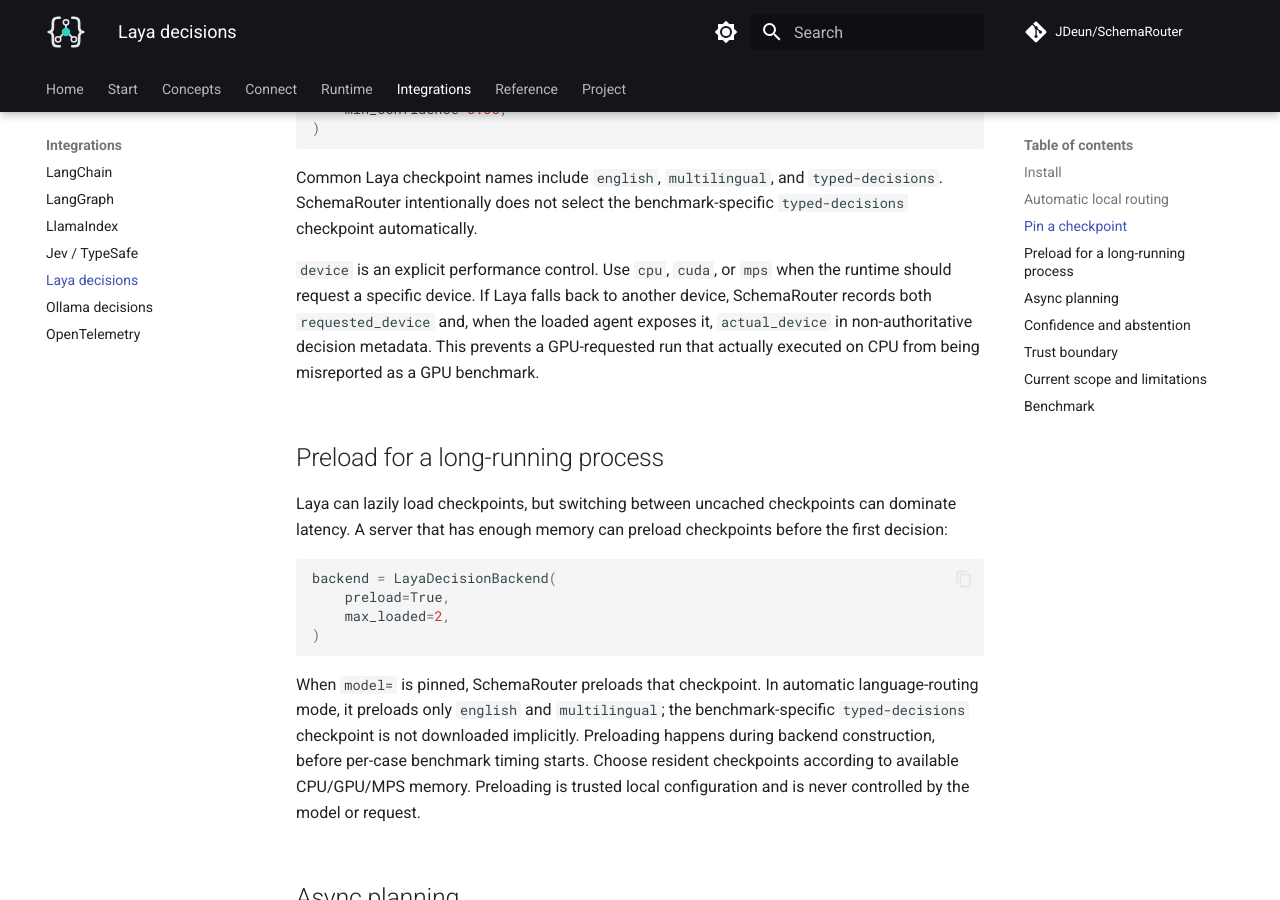
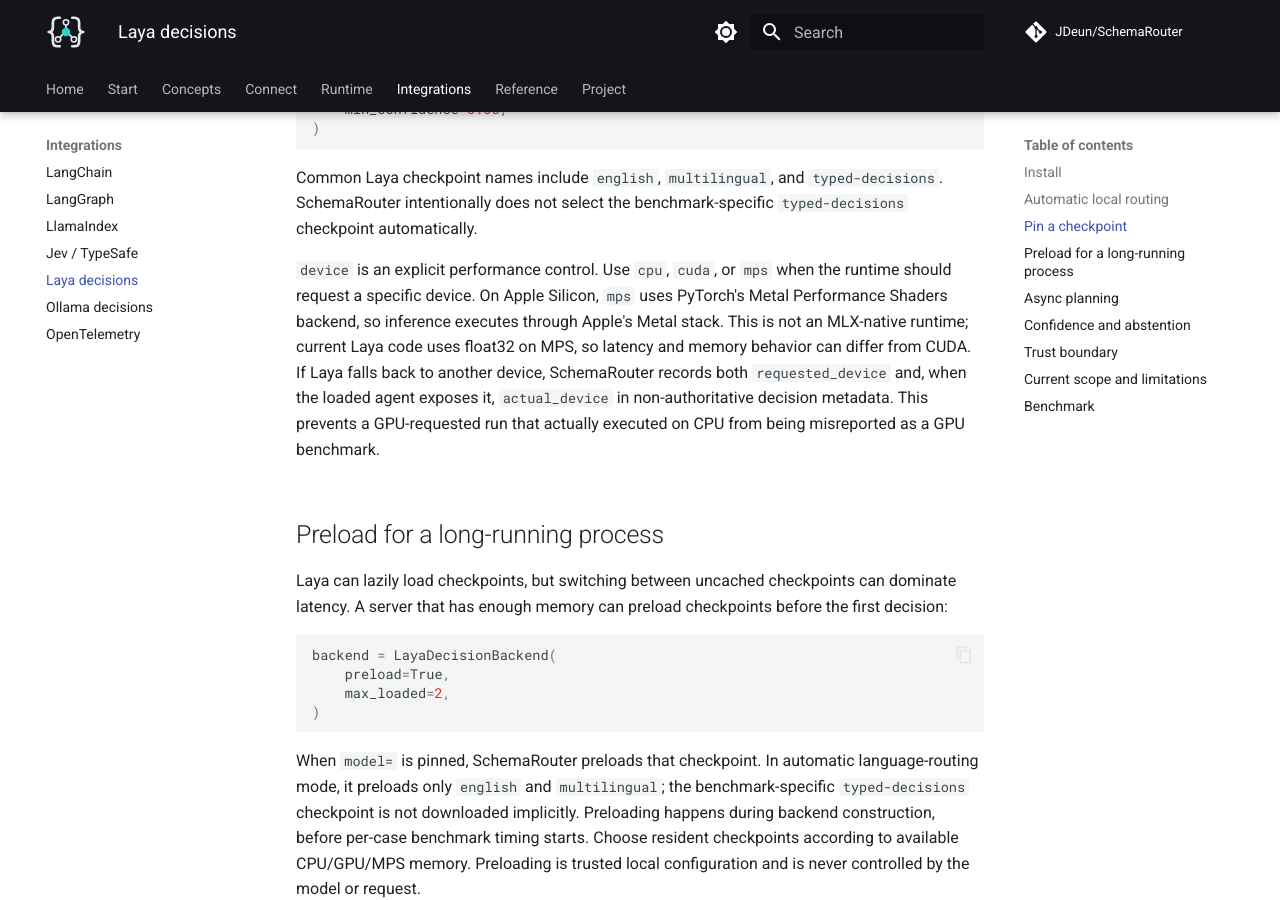
Before and after one commit to JDeun/SchemaRouter, an MkDocs documentation site: the page built from docs/integrations/laya.md, in a window 1280 px wide and 900 px high, scrolled down 1530 px. Built offline with MkDocs 1.6.1 and Material for MkDocs 9.7.7, drawn with Linux system fonts in a browser that asks for light colours; comment, search, counter and statistics services are not loaded.

Commit message:
docs: clarify Apple Metal support through PyTorch MPS

```diff
--- a/docs/integrations/laya.md
+++ b/docs/integrations/laya.md
@@ -70,7 +70,10 @@
 `typed-decisions` checkpoint automatically.
 
 `device` is an explicit performance control. Use `cpu`, `cuda`, or `mps` when the runtime
-should request a specific device. If Laya falls back to another device, SchemaRouter records both
+should request a specific device. On Apple Silicon, `mps` uses PyTorch's Metal Performance
+Shaders backend, so inference executes through Apple's Metal stack. This is not an MLX-native
+runtime; current Laya code uses float32 on MPS, so latency and memory behavior can differ from CUDA.
+If Laya falls back to another device, SchemaRouter records both
 `requested_device` and, when the loaded agent exposes it, `actual_device` in non-authoritative
 decision metadata. This prevents a GPU-requested run that actually executed on CPU from being
 misreported as a GPU benchmark.
```
